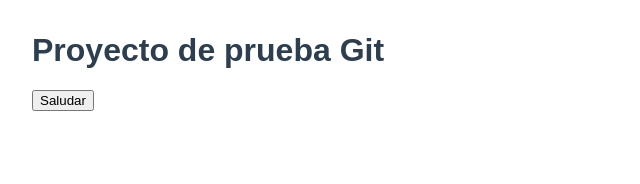
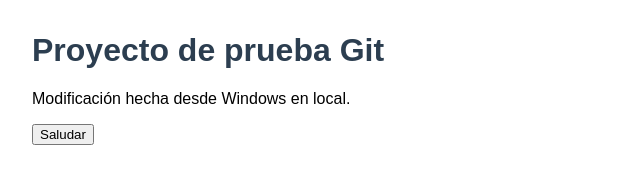
Before and after one commit to iTzFiidell/proyecto-git, a plain HTML site: page index.html in a window 1280 px wide. Shown: the whole page, without its empty margins (0-640 px from the left). Drawn offline with Linux system fonts and the light colour scheme.

Commit message:
Añadido párrafo desde repositorio local

```diff
--- a/index.html
+++ b/index.html
@@ -7,6 +7,7 @@
 </head>
 <body>
   <h1>Proyecto de prueba Git</h1>
+  <p>Modificación hecha desde Windows en local.</p>
   <button id="btn">Saludar</button>
   <script src="js/app.js"></script>
 </body>
```
